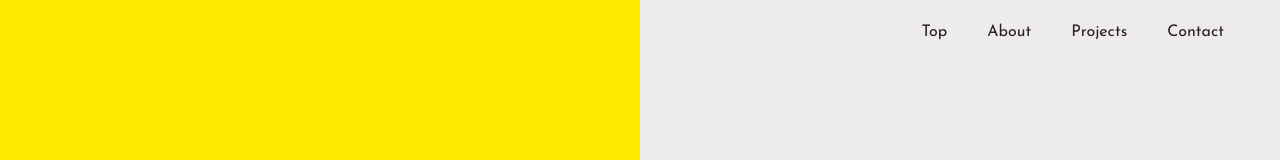
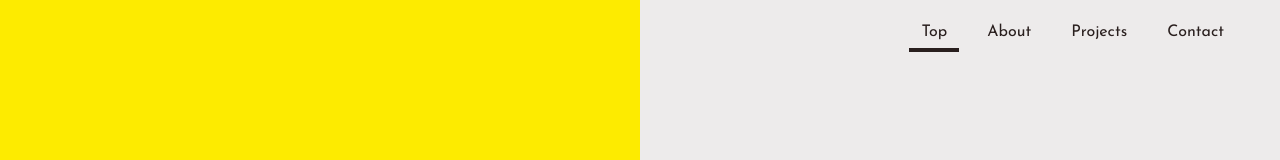
Before and after one commit to M-123-456/my_portfolio, a Next.js app: page / in a window 1280 px wide. Shown: the top 160 px of the page. Built offline with nearby package versions, Linux system fonts and the light colour scheme.

Commit message:
navbar correction

```diff
--- a/components/navigation/links/SingleLinkItem.tsx
+++ b/components/navigation/links/SingleLinkItem.tsx
@@ -59,7 +59,7 @@ const SingleLinkItem: React.FC<Props> = ({ item }) => {
       >
       <motion.div
         className={classNames(
-          item.current ? 'after:scale-100' : 'after:hover:scale-x-100 after:hover:transition after:hover:ease-in after:hover:duration-300',
+          item.current ? 'after:scale-x-100' : 'after:hover:scale-x-100 after:hover:transition after:hover:ease-in after:hover:duration-300',
           'px-3 py-2 font-large relative inline-block after:content-[""] after:absolute after:w-full after:h-1 after:bg-raisinBlack after:bottom-0 after:left-0 after:origin-top-left after:scale-x-0 after:scale-y-100'
         )}
         aria-current={item.current ? 'page' : undefined}
```
